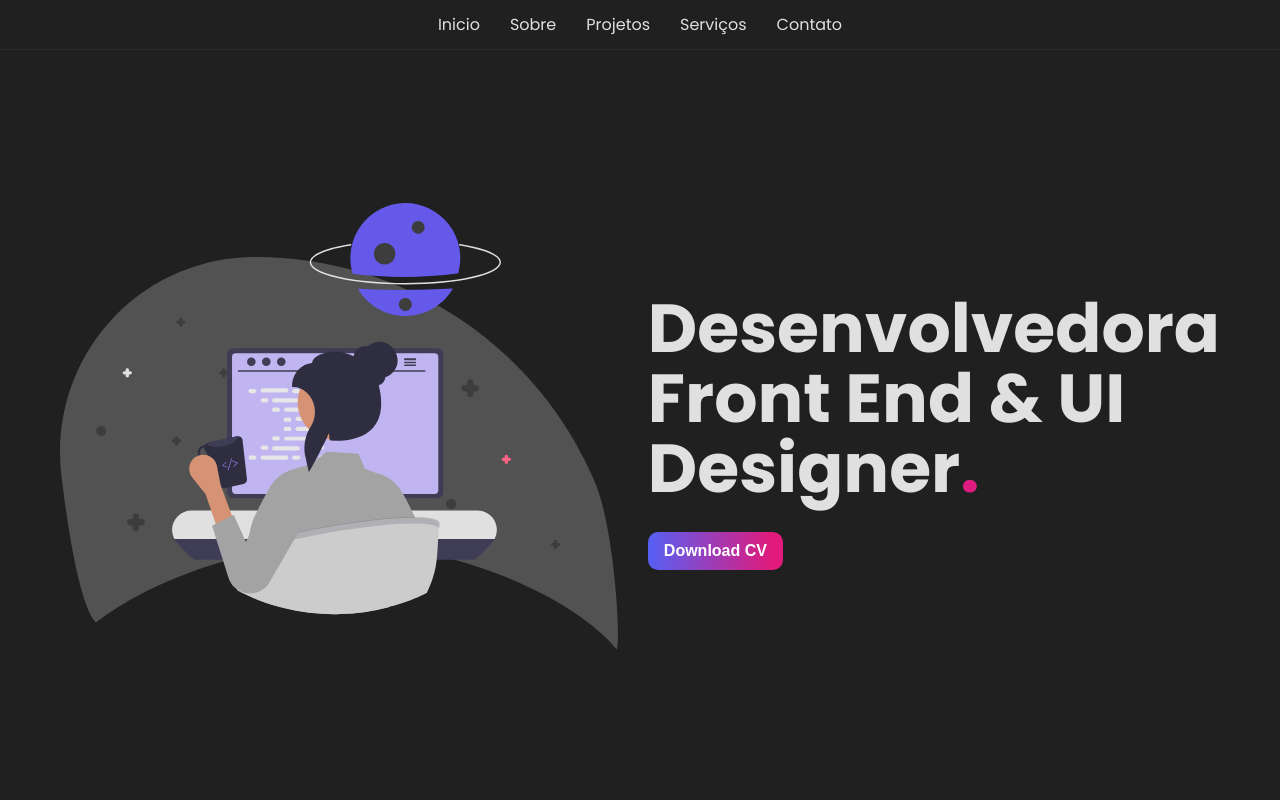
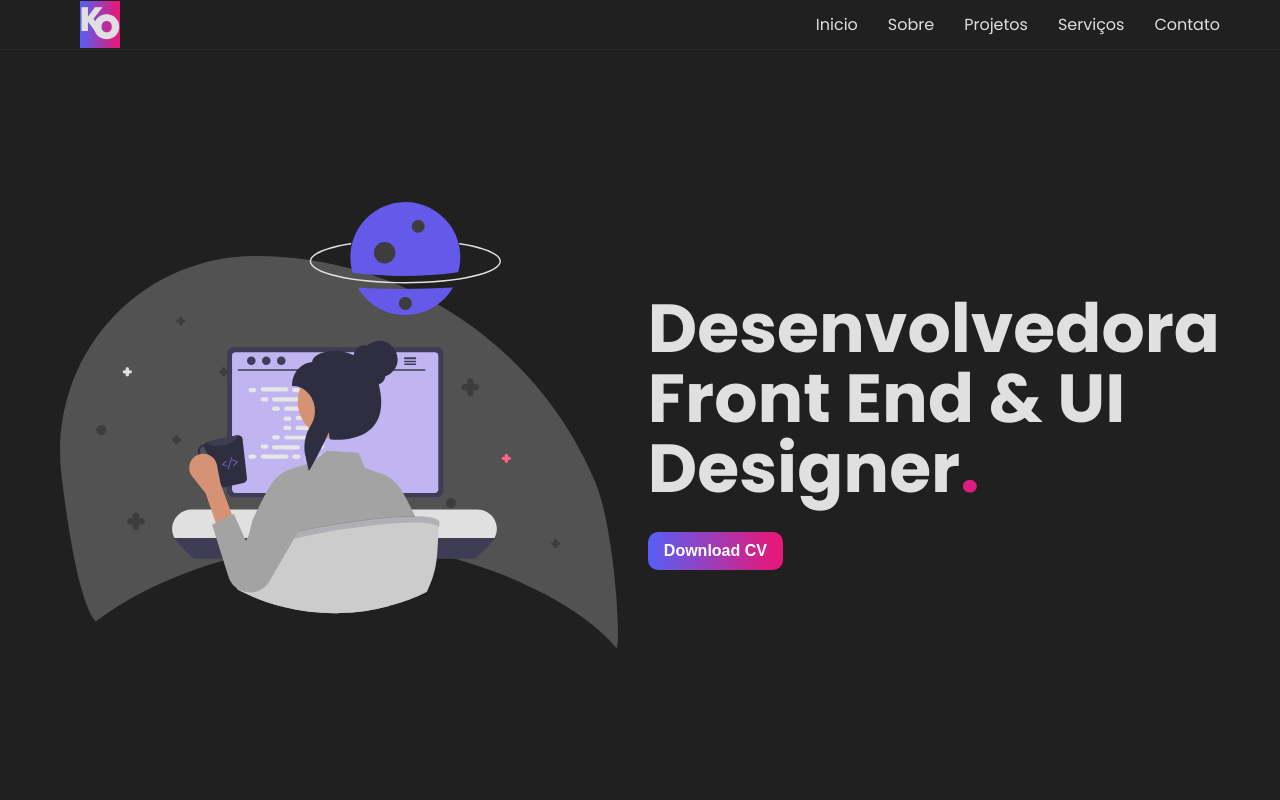
Before and after one commit to kasilianaoliveira/portfolio, a React (Vite) app: page / in a window 1280 px wide. Shown: the top 800 px of the page. Built offline with nearby package versions, Linux system fonts and the light colour scheme.

Commit message:
Add logo

```diff
--- a/src/components/About/styles.css
+++ b/src/components/About/styles.css
@@ -1,8 +1,7 @@
 .container-about {
   background: var(--background);
-  /* margin-top: 10rem; */
   padding: 10rem 0px;
-  height: 80vh;
+  height: 100%;
 }
 
 
@@ -48,6 +47,7 @@
   position: absolute;
   right: 98%;
   top: 95%;
+  /* margin-bottom: 20px; */
 }
 
 @media (max-width: 1200px) {
@@ -58,6 +58,10 @@
 }
 
 @media (max-width: 1025px) {
+  .container-about {
+    height: 100%;
+  }
+
 
   .title-detail {
     display: none;
--- a/src/components/Menu/Index.tsx
+++ b/src/components/Menu/Index.tsx
@@ -1,8 +1,9 @@
 import React, { useEffect } from 'react'
 import { HiMenuAlt4 } from "react-icons/hi";
 import { HiOutlineX } from "react-icons/hi";
+import { useState } from 'react';
+import LogoImg from "../../assets/letras.svg"
 import "./style.css"
-import { useState } from 'react';
 
 export const Menu = () => {
 
@@ -17,10 +18,12 @@ export const Menu = () => {
   return (
     <header id='inicio' className={activeMobile ? 'header-active' : 'header'}>
 
-      {/* <HiMenuAlt4 className={activeMobile ? 'off-button' : 'active-button'} onClick={handleClickActiveButton} /> */}
-      {/* <HiOutlineX className={activeMobile ? 'active-button outLineX' : 'off-button'} onClick={handleClickActiveButton} /> */}
-      {/* className={activeMobile ? 'menu-active' : 'off-menu'}  */}
-
+      <div className="container-header">
+        <div className={activeMobile ? 'logo-inactive' : 'logo'}>
+          <a href='/'>
+            <img src={LogoImg} alt="logo" />
+          </a>
+        </div>
         <nav className='navigation'>
           <HiMenuAlt4 className={activeMobile ? 'off-menu' : 'menu-active'} onClick={handleClickActiveButton} />
           <HiOutlineX className={activeMobile ? 'menu-active' : 'off-menu'} onClick={handleClickActiveButton} />
@@ -32,6 +35,7 @@ export const Menu = () => {
             <li className='list-item'><a href="#contact">Contato</a></li>
           </ul>
         </nav>
+      </div>
 
     </header >
   )
--- a/src/components/Menu/style.css
+++ b/src/components/Menu/style.css
@@ -3,15 +3,37 @@ header {
   align-items: center;
   justify-content: center;
 
+
   width: 100%;
   height: 50px;
+
+  background: var(--black);
 
   position: fixed;
   z-index: 999;
   top: 0;
-  background: var(--black);
   border-bottom: 1px solid var(--black-100);
   transition: background 0.3s;
+}
+
+.container-header {
+  max-width: 1200px;
+  width: 100%;
+  display: flex;
+  align-items: center;
+  justify-content: space-between;
+  padding: 0 20px;
+}
+
+.logo {
+  background: linear-gradient(89.81deg, #595EF2 2.78%, #E21A7B 92.22%);
+  margin-left: 20px;
+
+}
+
+.logo img {
+  width: 40px;
+  height: 40px;
 }
 
 .menu {
@@ -29,6 +51,7 @@ header {
   display: none;
 }
 
+
 .menu-items {
   display: flex;
   align-items: center;
@@ -37,9 +60,19 @@ header {
 
 }
 
+@media (max-width: 769px) {
+  .container-header {
+    justify-content: center;
+    gap: 30px;
+  }
+}
 
 @media (max-width: 560px) {
 
+
+  .logo-inactive {
+    display: none;
+  }
 
   .header-active {
     position: fixed;
@@ -49,6 +82,8 @@ header {
     width: 60%;
     height: 100%;
     animation: menu-open 0.5s;
+    background: var(--black);
+
 
   }
 
@@ -103,35 +138,3 @@ header {
   }
 
 } */
-
-/*
-.activeBackground {
-  margin-left: 3.125rem;
-  height: 100vh;
-  animation: menu-open 0.5s;
-}
-
-
-
-@keyframes menu-open {
-  from {
-    height: 10px;
-  }
-
-  to {
-    height: 100vh;
-  }
-
-}
-
-
-@keyframes menu-close {
-  from {
-    height: 100vh;
-  }
-
-  to {
-    height: 10px;
-  }
-
-} */
--- a/src/components/Projects/styles.css
+++ b/src/components/Projects/styles.css
@@ -6,7 +6,7 @@
   align-items: center;
   padding: 60px 20px;
 
-  height: 100vh;
+  height: 100%;
   position: relative;
 }
 
@@ -91,7 +91,13 @@
 }
 
 
-@media (max-width: 1200px) {}
+@media (min-width: 1400px) {
+  .container-projects {
+    height: 100vh;
+
+  }
+
+}
 
 @media (max-width: 1025px) {
   .title-detail-projects {
@@ -128,11 +134,6 @@
 }
 
 @media (max-width: 481px) {
-  .container-projects {
-
-    height: 100%;
-  }
-
   .cards-projects {
     flex-direction: column;
     align-items: center;
--- a/src/components/Services/styles.css
+++ b/src/components/Services/styles.css
@@ -2,7 +2,7 @@
 
   background: var(--background);
   padding: 6.375rem 60px;
-  height: 100vh;
+  height: 100%;
 
 }
 
@@ -79,6 +79,15 @@
 }
 
 
+@media (min-width: 1400px) {
+  .container-services {
+    height: 100vh;
+
+  }
+
+}
+
+
 @media (max-width: 1025px) {
 
   .title-detail-services {
@@ -94,10 +103,6 @@
 }
 
 @media (max-width: 769px) {
-  .container-services {
-    height: 100%;
-
-  }
 
   .content-services h1 {
     font-size: 44px;
```
Also changed, not shown: src/assets/letras.svg (added), src/assets/logo.svg (added). Lines whose indentation alone changed are shown as unchanged.
